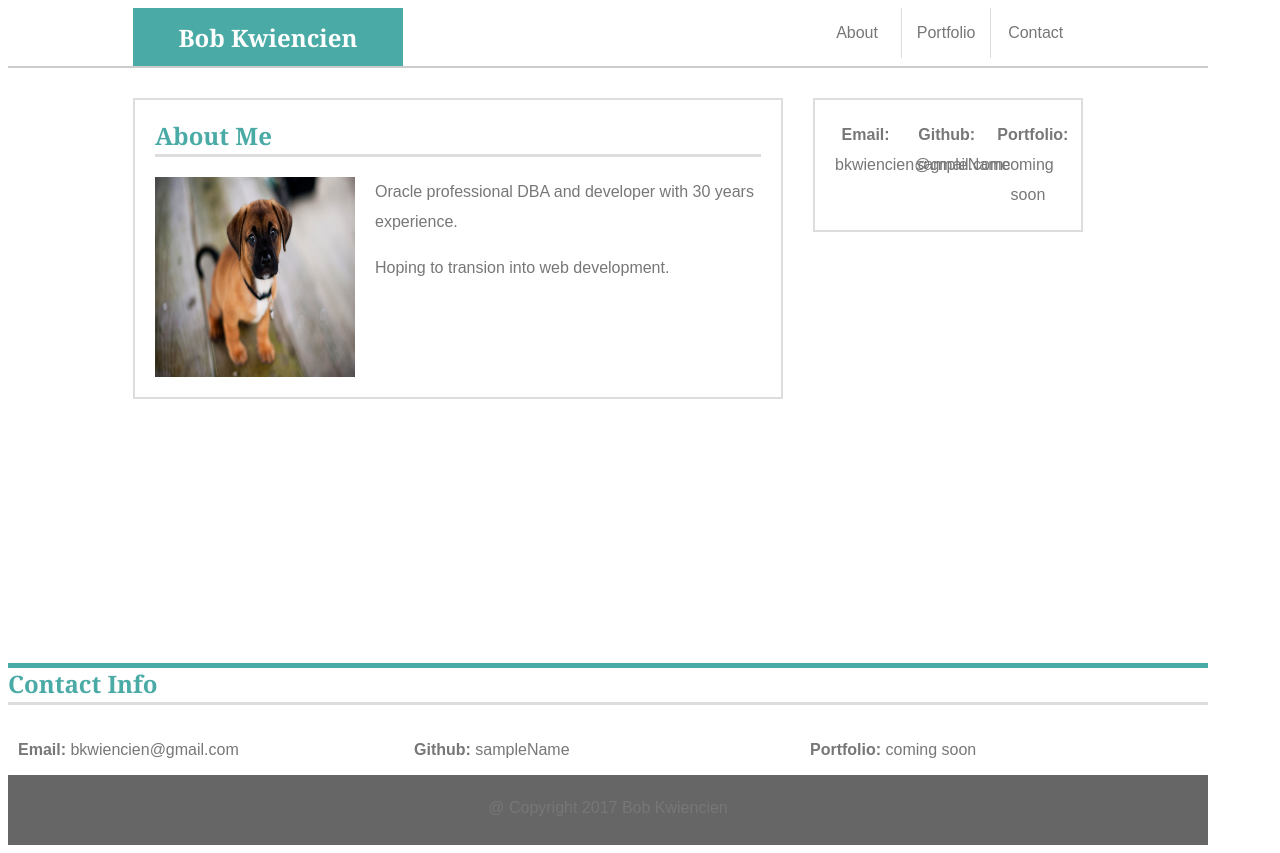
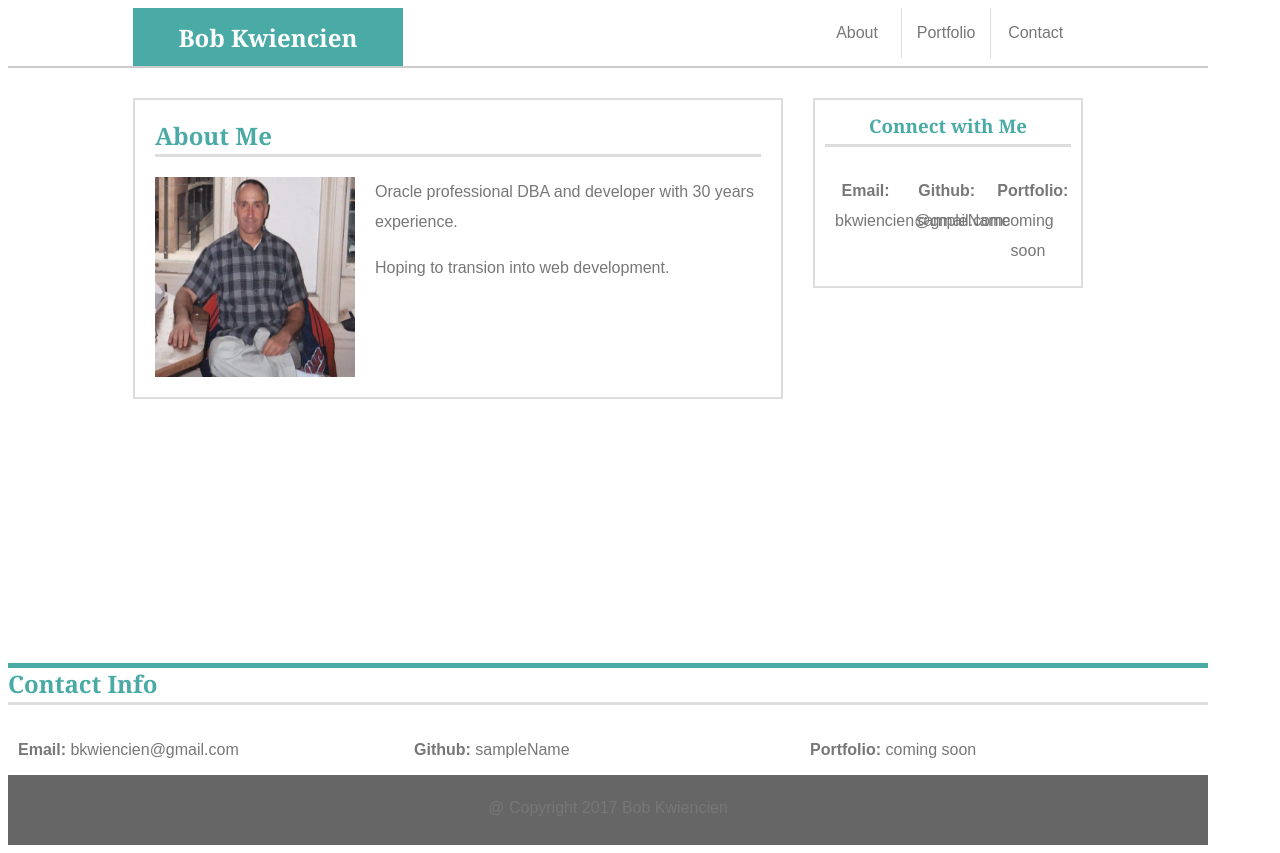
Before and after one commit to bkwiencien/Basic-Portfolio, a plain HTML site: page index.html in a window 1280 px wide. Drawn offline with Linux system fonts and the light colour scheme.

Commit message:
Sunday 1

```diff
--- a/assets/css/style.css
+++ b/assets/css/style.css
@@ -126,7 +126,7 @@ footer {
 	text-align: center;
 }
 
-.header-container {
+.headero {
 	border-bottom: 2px solid #cccccc;
 	background-color: #ffffff;
 	height: 60px;
@@ -192,7 +192,7 @@ footer {
 	background-color: #374865;
 }
 
-#social-links {
+#socialo {
 	float: right;
 	padding: 10px;
 	width: 270px;
--- a/index.html
+++ b/index.html
@@ -2,12 +2,12 @@
 <html lang="en-us">
 <head>
   <meta charset="UTF-8">
-  <title>CSS My Portfolio 1</title>
+  <title>Bob Kwiencien's Portfolio 1</title>
   <link rel="stylesheet" type="text/css" href="assets/css/style.css">
 </head>
 
 <body>
-  <div class="header-container">
+  <div class="headero">
   <header>Bob Kwiencien</header>
   <!-- <p id="pone"> About me</p> -->
   <nav>
@@ -23,12 +23,13 @@
 
     <section id="main-bio">
        <h2>About Me</h2>
-      <img id="bio-image" src="assets/images/cute-dog-pup.jpg" height="220" width="320" alt="Bob Kwiencien">
+      <!-- <img id="bio-image" src="assets/images/cute-dog-pup.jpg" height="220" width="320" alt="Bob Kwiencien"> -->
+      <img id="bio-image" src="assets/images/bob.png" height="220" width="320" alt="Bob Kwiencien">
       <p>Oracle professional DBA and developer with 30 years experience.</p>
       Hoping to transion into web development.</p>
        </section>
-       <section id="social-links">
-          <Connect with Me</h3>
+          <section id="socialo">
+          <h3>Connect with Me</h3>
            <ul>
             <li><strong>Email:</strong> <a href="#">bkwiencien@gmail.com</a></li>
             <li><strong>Github:</strong> <a href="#">sampleName</a></li>
```
Also changed, not shown: assets/images/bob.png (added).
